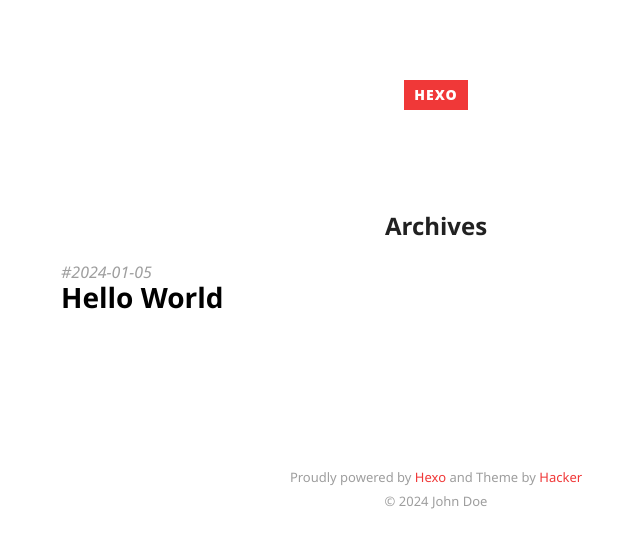
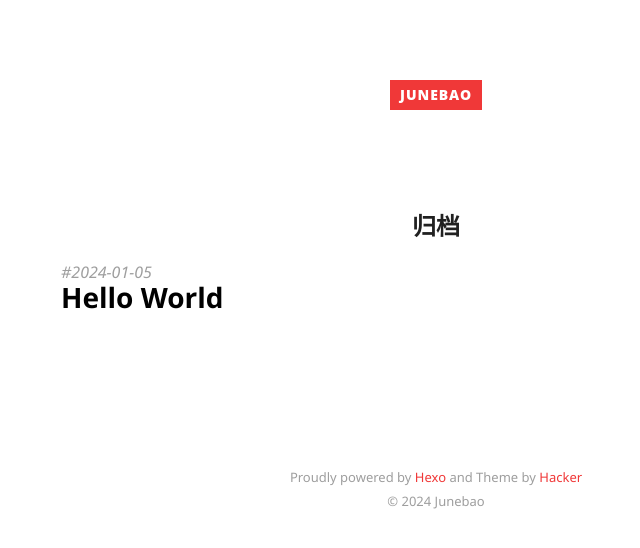
Before and after one commit to 520MianXiangDuiXiang520/520MianXiangDuiXiang520.github.io, a plain HTML site: page archives/index.html in a window 1280 px wide. Shown: the whole page, without its empty margins (204-844 px from the left). Drawn offline with Linux system fonts and the light colour scheme.

Commit message:
Site updated: 2024-01-05 01:54:49

```diff
--- a/2024/01/05/hello-world/index.html
+++ b/2024/01/05/hello-world/index.html
@@ -3,10 +3,10 @@
 <head>
   <meta charset="utf-8">
 
-  <title>Hello World | Hexo</title>
+  <title>Hello World | Junebao</title>
 
 
-  <meta name="author" content="John Doe">
+  <meta name="author" content="Junebao">
 
 
 
@@ -24,14 +24,14 @@
 
   <meta property="og:title" content="Hello World"/>
 
-  <meta property="og:site_name" content="Hexo"/>
+  <meta property="og:site_name" content="Junebao"/>
 
 
   <meta property="og:image" content="/favicon.ico"/>
 
 
   <link href="/favicon.ico" rel="icon">
-  <link rel="alternate" href="/atom.xml" title="Hexo" type="application/atom+xml">
+  <link rel="alternate" href="/atom.xml" title="Junebao" type="application/atom+xml">
   <link rel="stylesheet" href="/css/style.css" media="screen" type="text/css">
 <meta name="generator" content="Hexo 6.3.0"></head>
 
@@ -43,7 +43,7 @@
     <header>
   <div class="site-branding">
     <h1 class="site-title">
-      <a href="/">Hexo</a>
+      <a href="/">Junebao</a>
     </h1>
     <p class="site-description"></p>
   </div>
@@ -129,7 +129,7 @@
     Theme by <a href="https://github.com/CodeDaraW/Hacker" target="_blank">Hacker</a>
     </br>
 
-    &copy; 2024 John Doe
+    &copy; 2024 Junebao
 
   </p>
 </footer>
--- a/archives/index.html
+++ b/archives/index.html
@@ -3,10 +3,10 @@
 <head>
   <meta charset="utf-8">
 
-  <title>Archives | Hexo</title>
+  <title>归档 | Junebao</title>
 
 
-  <meta name="author" content="John Doe">
+  <meta name="author" content="Junebao">
 
 
 
@@ -19,14 +19,14 @@
 
 
 
-  <meta property="og:site_name" content="Hexo"/>
+  <meta property="og:site_name" content="Junebao"/>
 
 
   <meta property="og:image" content="/favicon.ico"/>
 
 
   <link href="/favicon.ico" rel="icon">
-  <link rel="alternate" href="/atom.xml" title="Hexo" type="application/atom+xml">
+  <link rel="alternate" href="/atom.xml" title="Junebao" type="application/atom+xml">
   <link rel="stylesheet" href="/css/style.css" media="screen" type="text/css">
 <meta name="generator" content="Hexo 6.3.0"></head>
 
@@ -38,7 +38,7 @@
     <header>
   <div class="site-branding">
     <h1 class="site-title">
-      <a href="/">Hexo</a>
+      <a href="/">Junebao</a>
     </h1>
     <p class="site-description"></p>
   </div>
@@ -54,7 +54,7 @@
 
 <article>
 
-  <h2 class="article-title ">Archives</h2>
+  <h2 class="article-title ">归档</h2>
 
   <div class="archive">
 
@@ -84,7 +84,7 @@
     Theme by <a href="https://github.com/CodeDaraW/Hacker" target="_blank">Hacker</a>
     </br>
 
-    &copy; 2024 John Doe
+    &copy; 2024 Junebao
 
   </p>
 </footer>
```
Also changed, not shown: archives/2024/01/index.html (+6 -6 lines), archives/2024/index.html (+6 -6 lines), index.html (+6 -6 lines).
